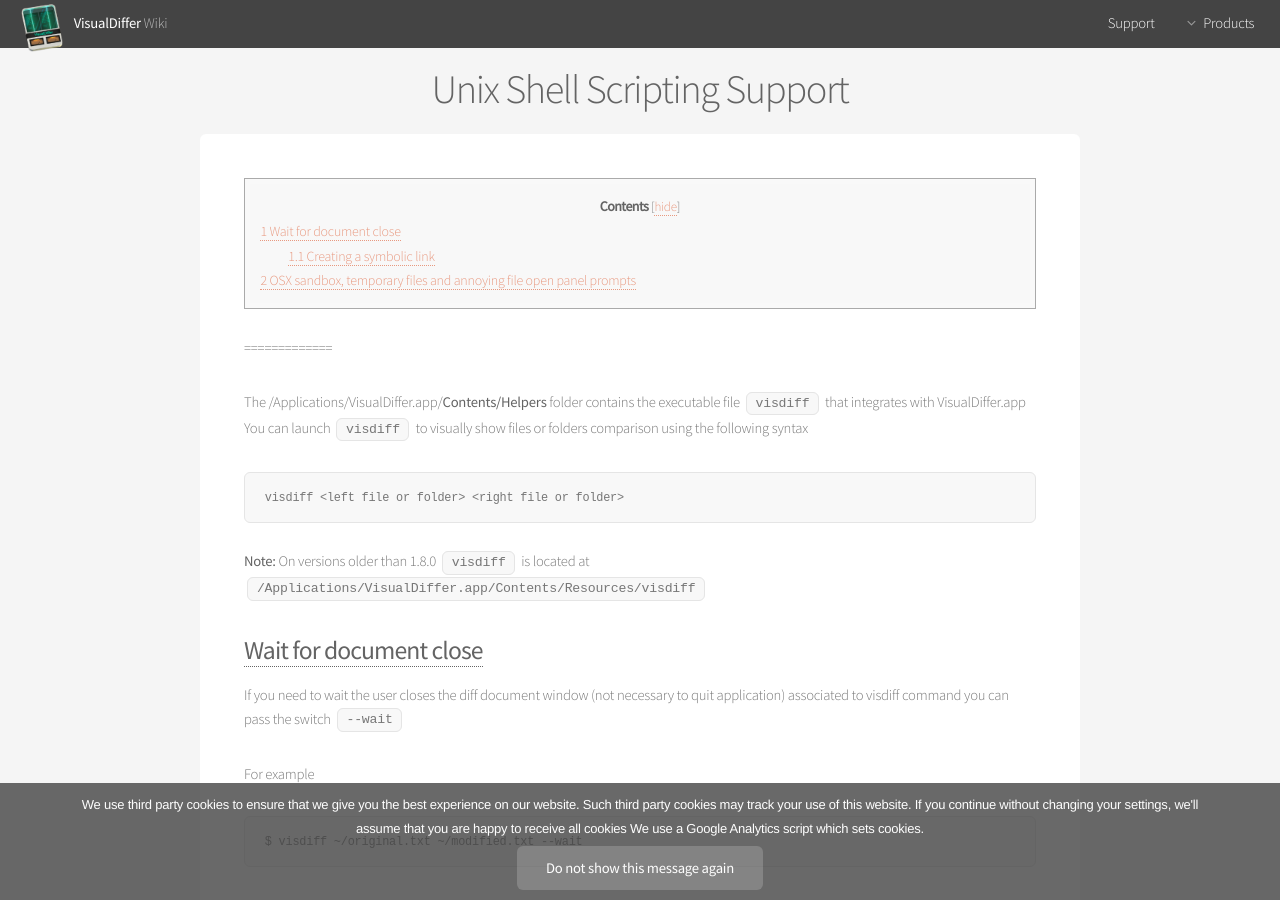
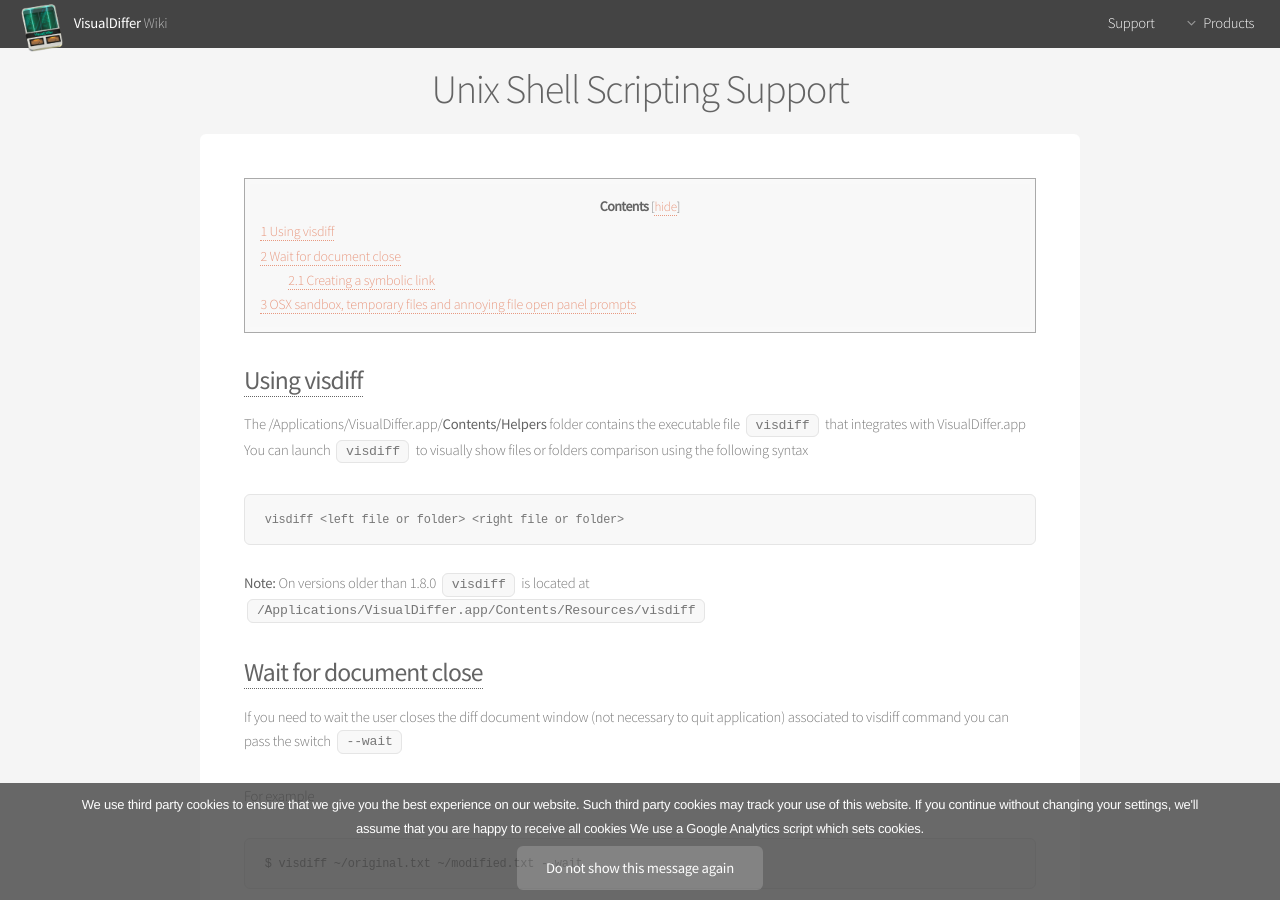
Before and after one commit to visualdiffer/visualdiffer.github.com, a Jekyll site: the page built from unixshell.md, in a window 1280 px wide and 900 px high. Built offline with Jekyll 4.4.1, drawn with Linux system fonts in a browser that asks for light colours.

Commit message:
add anchors to allow url to contains the destination document point

```diff
--- a/unixshell.md
+++ b/unixshell.md
@@ -8,6 +8,7 @@
 subtitle: Launching the UI from the Unix command line
 ---
 
+[Using visdiff](#using_visdiff)
 =============
 
 The /Applications/VisualDiffer.app/**Contents/Helpers** folder contains the executable file `visdiff` that integrates with VisualDiffer.app
```
